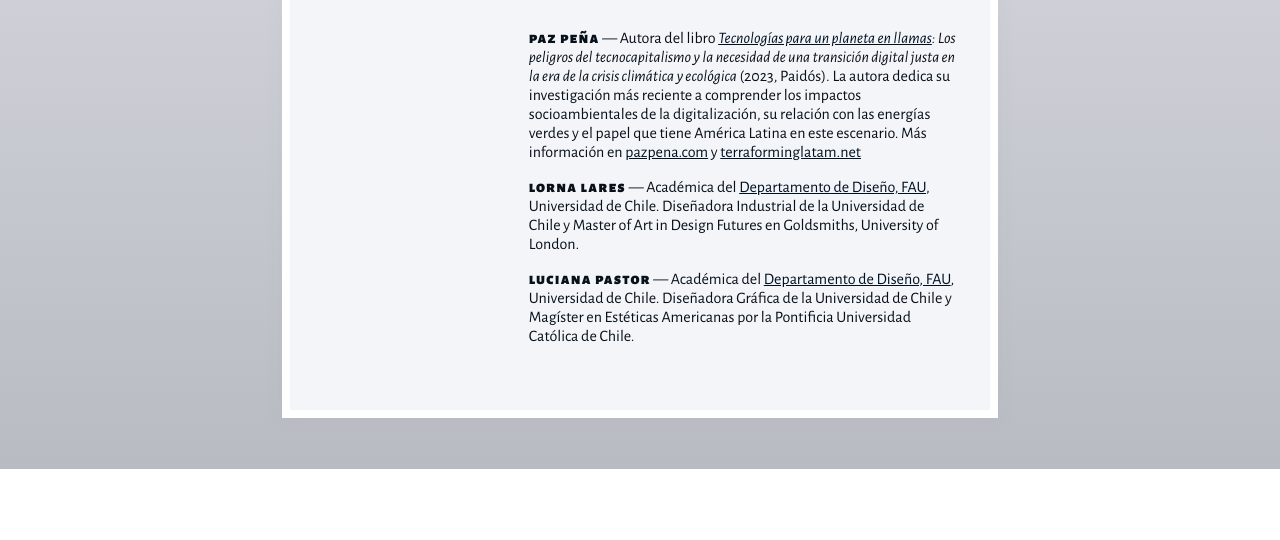
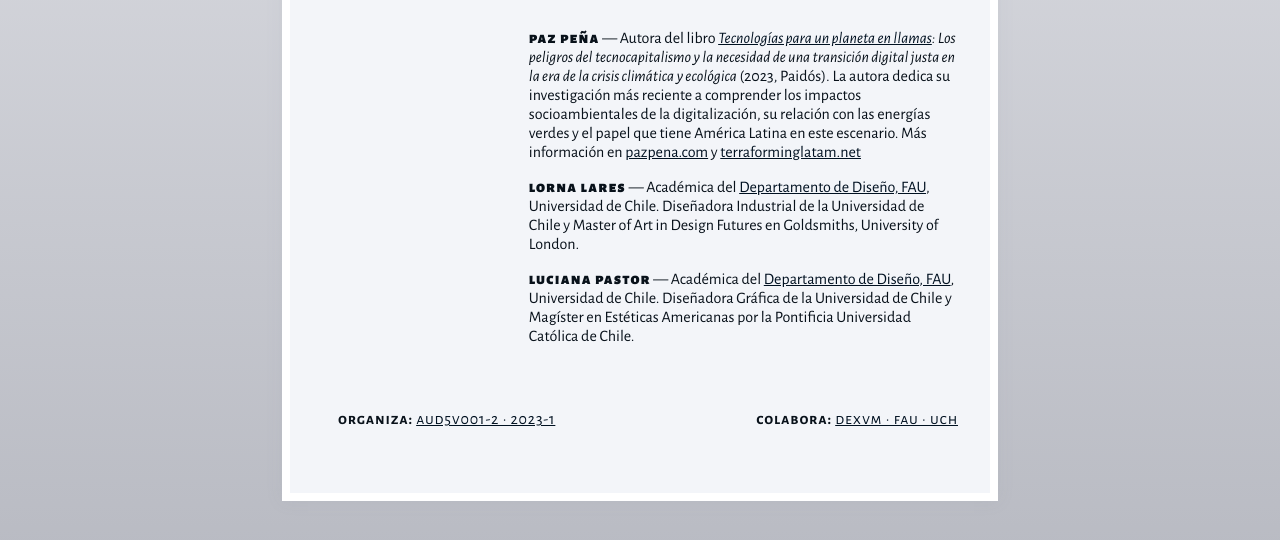
Before and after one commit to disenoUChile/conversatorio, a plain HTML site: page index.html in a window 1280 px wide. Shown: the part 786-1326 px from the top of the page. Before the commit the page ends 1255 px from the top, so only its background shows below. Drawn offline with nearby package versions, Linux system fonts and the light colour scheme.

Commit message:
Add files via upload

```diff
--- a/index.html
+++ b/index.html
@@ -3,10 +3,25 @@
     <head>
         <meta charset="utf-8" />
         <meta name="viewport" content="width=device-width, initial-scale=1" />
-        <title>CONVERSATORIO | LUNES 29 DE MAYO</title>
-        <link rel="preconnect" href="https://fonts.googleapis.com" />
-        <link rel="preconnect" href="https://fonts.gstatic.com" crossorigin />
-        <link href="https://fonts.googleapis.com/css2?family=Alegreya+Sans+SC:wght@700;900&family=Alegreya+Sans:ital,wght@0,400;0,800;1,400;1,500&display=swap" rel="stylesheet" />
+        <!-- Primary Meta Tags -->
+        <title>Conversatorio: Tecnologías para un planeta en llamas, feminismos y justicia social</title>
+        <meta name="title" content="Conversatorio: Tecnologías para un planeta en llamas, feminismos y justicia social">
+        <meta name="description" content='Lunes 29 de mayo | 11:30 hrs. | Paz Peña, autora del libro "Tecnologías para un planeta en llamas" junto a las académicas Lorna Lares y Luciana Pastor.'>
+        <!-- Open Graph / Facebook -->
+        <meta property="og:type" content="website">
+        <meta property="og:url" content="https://disenouchile.github.io/conversatorio/">
+        <meta property="og:title" content="Conversatorio: Tecnologías para un planeta en llamas, feminismos y justicia social">
+        <meta property="og:description" content='Lunes 29 de mayo | 11:30 hrs. | Paz Peña, autora del libro "Tecnologías para un planeta en llamas" junto a las académicas Lorna Lares y Luciana Pastor.'>
+        <meta property="og:image" content="https://raw.githubusercontent.com/disenoUChile/conversatorio/main/conversatorio.png">
+        <!-- Twitter -->
+        <meta property="twitter:card" content="summary_large_image">
+        <meta property="twitter:url" content="https://disenouchile.github.io/conversatorio/">
+        <meta property="twitter:title" content="Conversatorio: Tecnologías para un planeta en llamas, feminismos y justicia social">
+        <meta property="twitter:description" content='Lunes 29 de mayo | 11:30 hrs. | Paz Peña, autora del libro "Tecnologías para un planeta en llamas" junto a las académicas Lorna Lares y Luciana Pastor.'>
+        <meta property="twitter:image" content="https://raw.githubusercontent.com/disenoUChile/conversatorio/main/conversatorio.png">
+        <link rel="preconnect" href="https://fonts.googleapis.com">
+        <link rel="preconnect" href="https://fonts.gstatic.com" crossorigin>
+        <link href="https://fonts.googleapis.com/css2?family=Alegreya+Sans+SC:wght@400;700;900&family=Alegreya+Sans:ital,wght@0,400;0,800;1,400;1,500&display=swap" rel="stylesheet">
         <style>
             * {
                 margin: 0;
@@ -69,8 +84,7 @@
 
             aside {
                 background: #f3f5f9;
-                background-size: 24% auto;
-                padding: 2rem 2rem 3rem 2rem;
+                padding: 2rem;
             }
 
             aside div {
@@ -107,12 +121,34 @@
                 margin: 1rem 0 1rem 1rem;
             }
 
-            p span {
+            aside p span {
                 font-family: "Alegreya Sans SC", sans-serif;
                 text-transform: lowercase;
                 font-weight: 900;
                 letter-spacing: 0.075rem;
             }
+
+            footer {
+                background: #f3f5f9;
+                padding: 0 2rem 3rem 2rem;
+            }
+
+            footer p{
+                display: flex;
+                justify-content: space-between;
+                text-transform: lowercase;
+            }
+
+            footer p span {
+                font-family: "Alegreya Sans SC", sans-serif;
+                font-weight: 700;
+                letter-spacing: 0.05rem;
+            }
+
+             footer p span a{
+                font-weight: 400;
+            }
+
         </style>
     </head>
     <body>
@@ -132,6 +168,12 @@
                     <p><span>Luciana Pastor</span> — Académica del <a href="https://fau.uchile.cl/diseno">Departamento de Diseño, FAU</a>, Universidad de Chile. Diseñadora Gráfica de la Universidad de Chile y Magíster en Estéticas Americanas por la Pontificia Universidad Católica de Chile.</p>
                 </div>
             </aside>
+            <footer>
+                <p>
+                    <span>organiza: <a href="https://www.u-cursos.cl/fau/2023/1/AUD5V001/2/datos_curso/" target="_blank" rel="noopener noreferrer" title="AUD5V001-2 Proyecto V">AUD5V001-2 · 2023-1</a></span>
+                    <span>colabora: <a href="https://fau.uchile.cl/extension" target="_blank" rel="noopener noreferrer" title="Extensión - Facultad de Arquitectura y Urbanismo - Universidad de Chile">DEXVM · FAU · UCH</a></span>
+                </p>
+            </footer>
         </div>
     </body>
 </html>
```
